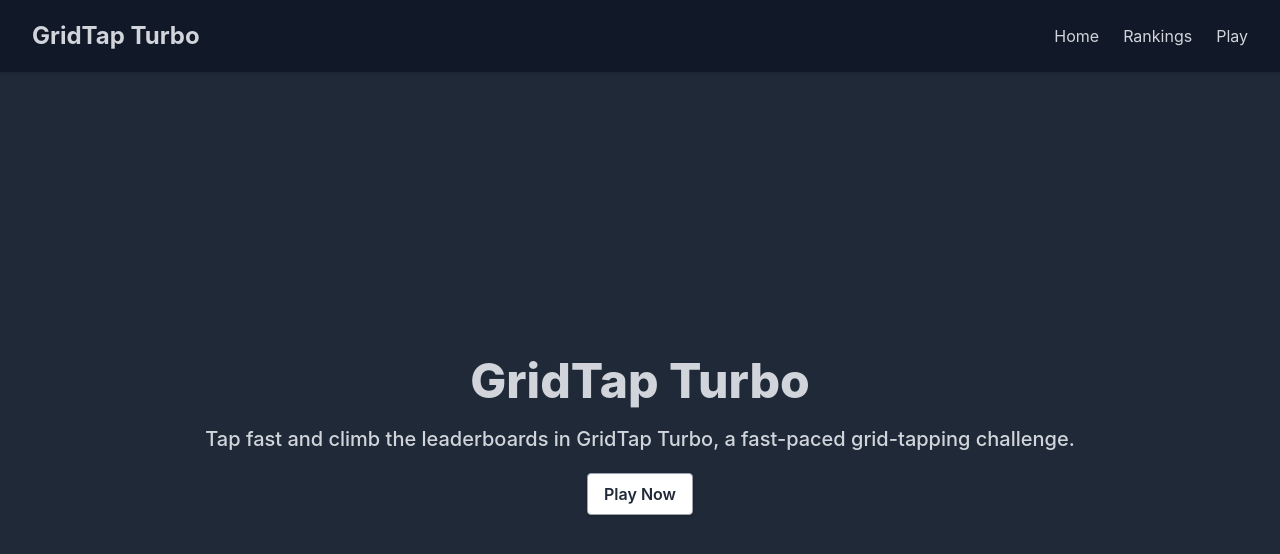
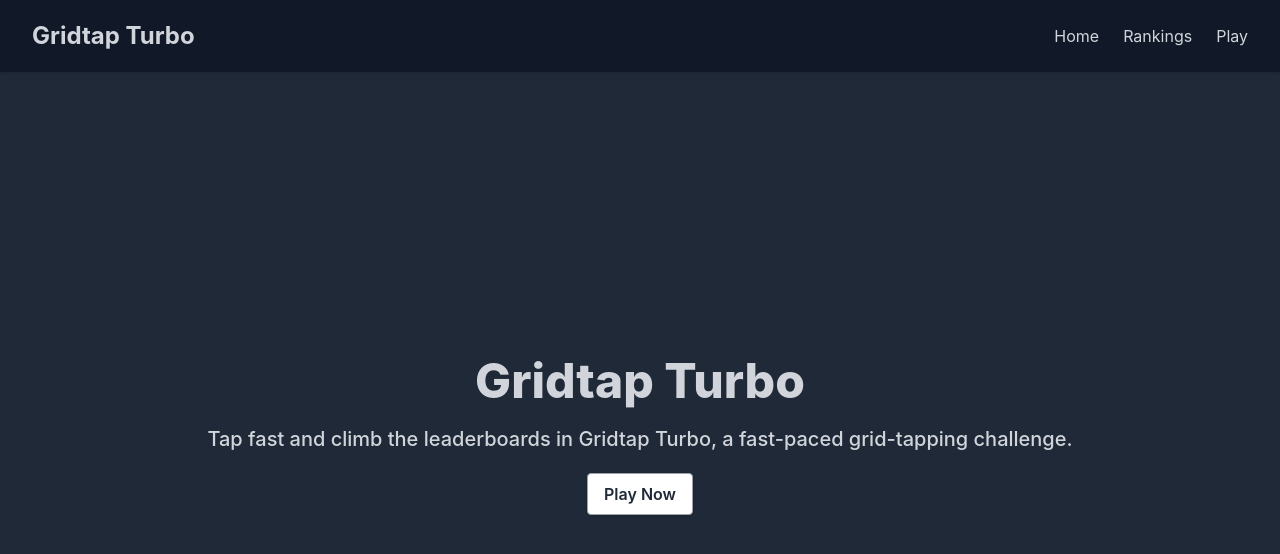
Before and after one commit to redpangilinan/gridtap-turbo, a React (Vite) app in the folder client/: page / in a window 1280 px wide. Shown: the top 554 px of the page. Built offline with nearby package versions, Linux system fonts and the light colour scheme.

Commit message:
Changed project name

```diff
--- a/client/src/App.tsx
+++ b/client/src/App.tsx
@@ -8,7 +8,7 @@ function App() {
   return (
     <div className='flex flex-col min-h-screen bg-gray-800 text-gray-300'>
       <Helmet>
-        <title>GridTap Turbo</title>
+        <title>Gridtap Turbo</title>
         <meta
           name='description'
           content='Tap fast and climb the leaderboards in GridTap Turbo, a fast-paced grid-tapping challenge.'
--- a/client/src/components/Navbar.tsx
+++ b/client/src/components/Navbar.tsx
@@ -9,7 +9,7 @@ const Navbar = () => {
         <div>
           <div className='flex items-center justify-between py-3 md:py-5 md:block'>
             <a href='/'>
-              <h2 className='text-2xl font-bold'>GridTap Turbo</h2>
+              <h2 className='text-2xl font-bold'>Gridtap Turbo</h2>
             </a>
             <div className='md:hidden'>
               <button
--- a/client/src/pages/Home.tsx
+++ b/client/src/pages/Home.tsx
@@ -4,9 +4,9 @@ import Button from '../components/Button';
 const Home = () => {
   return (
     <div className='flex flex-grow flex-col justify-center items-center gap-5 container mx-auto px-2'>
-      <h1 className='text-5xl font-extrabold'>GridTap Turbo</h1>
+      <h1 className='text-5xl font-extrabold'>Gridtap Turbo</h1>
       <h2 className='text-xl font-medium text-center'>
-        Tap fast and climb the leaderboards in GridTap Turbo, a fast-paced
+        Tap fast and climb the leaderboards in Gridtap Turbo, a fast-paced
         grid-tapping challenge.
       </h2>
       <Link to={`/play`}>
```
